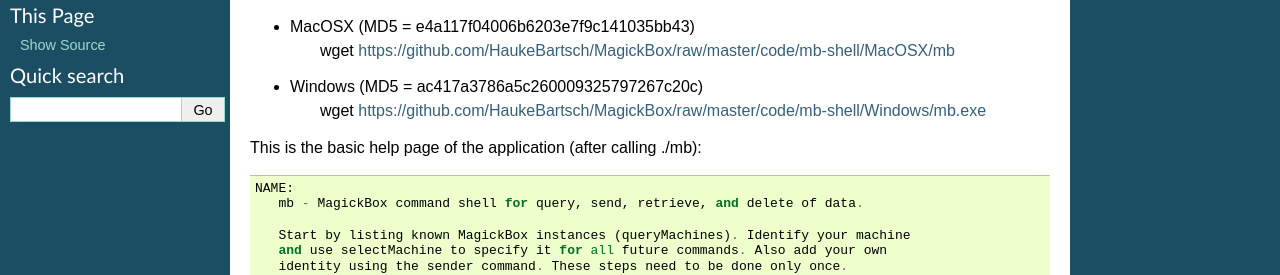
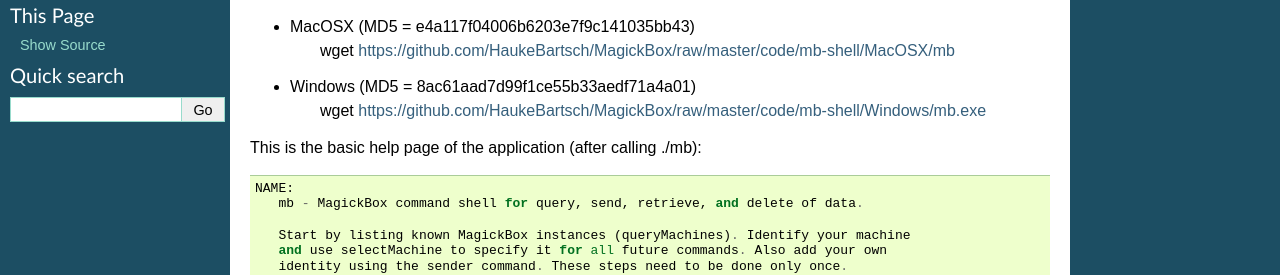
Before and after one commit to HaukeBartsch/MagickBox, a Sphinx documentation site: the page built from code/documentation/docs/source/Shell.rst, in a window 1280 px wide. Shown: the part 251-526 px from the top of the page. Built offline with Sphinx 7.4.7, drawn with Linux system fonts in a browser that asks for light colours.

Commit message:
windows version of version 0.0.2

```diff
--- a/code/documentation/docs/source/Shell.rst
+++ b/code/documentation/docs/source/Shell.rst
@@ -14,7 +14,7 @@ You can download the command shell executable (mb) for your platform here:
 * MacOSX (MD5 = e4a117f04006b6203e7f9c141035bb43)
 	wget https://github.com/HaukeBartsch/MagickBox/raw/master/code/mb-shell/MacOSX/mb
 
-* Windows (MD5 = ac417a3786a5c260009325797267c20c)
+* Windows (MD5 = 8ac61aad7d99f1ce55b33aedf71a4a01)
 	wget https://github.com/HaukeBartsch/MagickBox/raw/master/code/mb-shell/Windows/mb.exe
 
 This is the basic help page of the application (after calling ./mb)::
```
